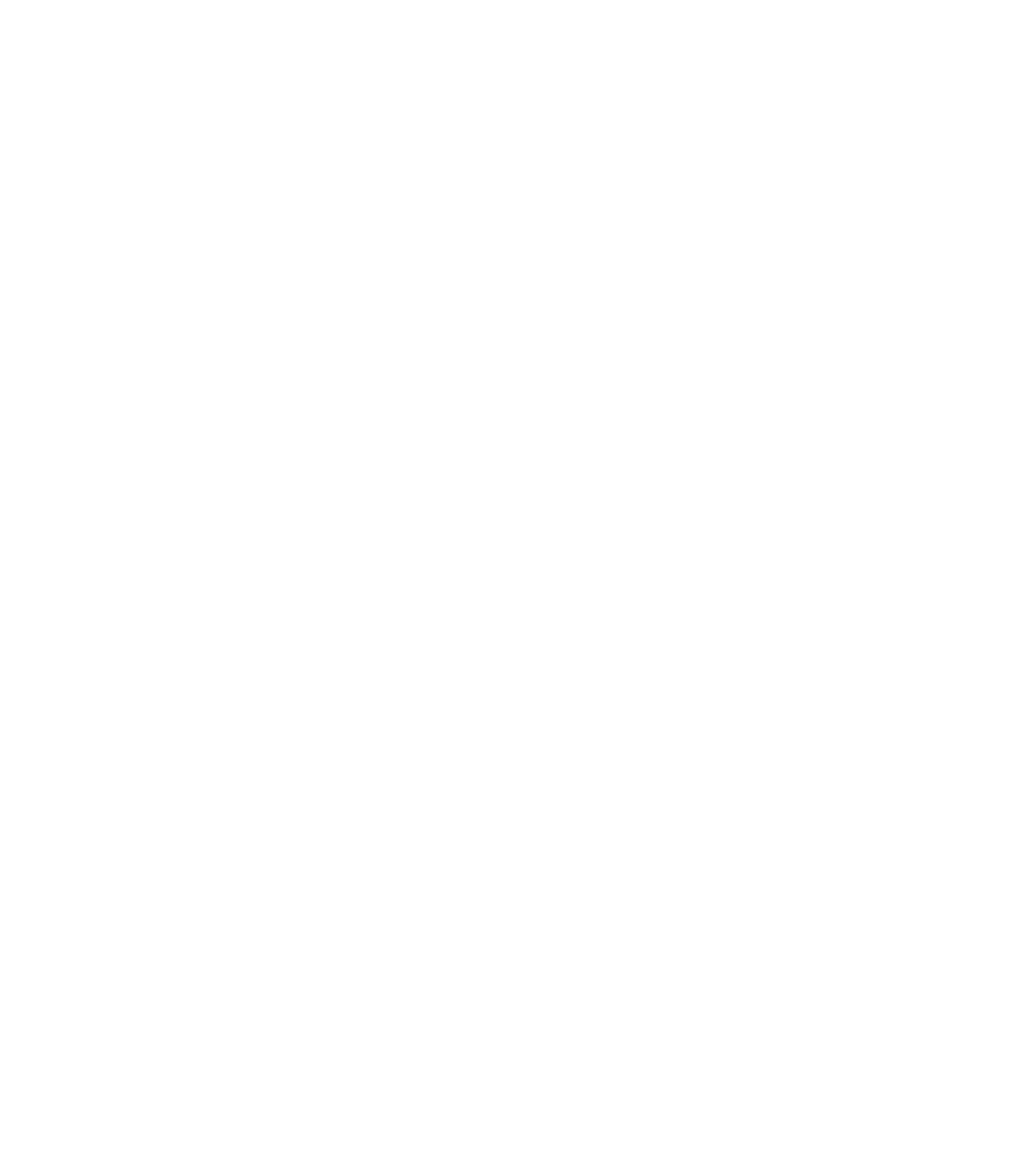
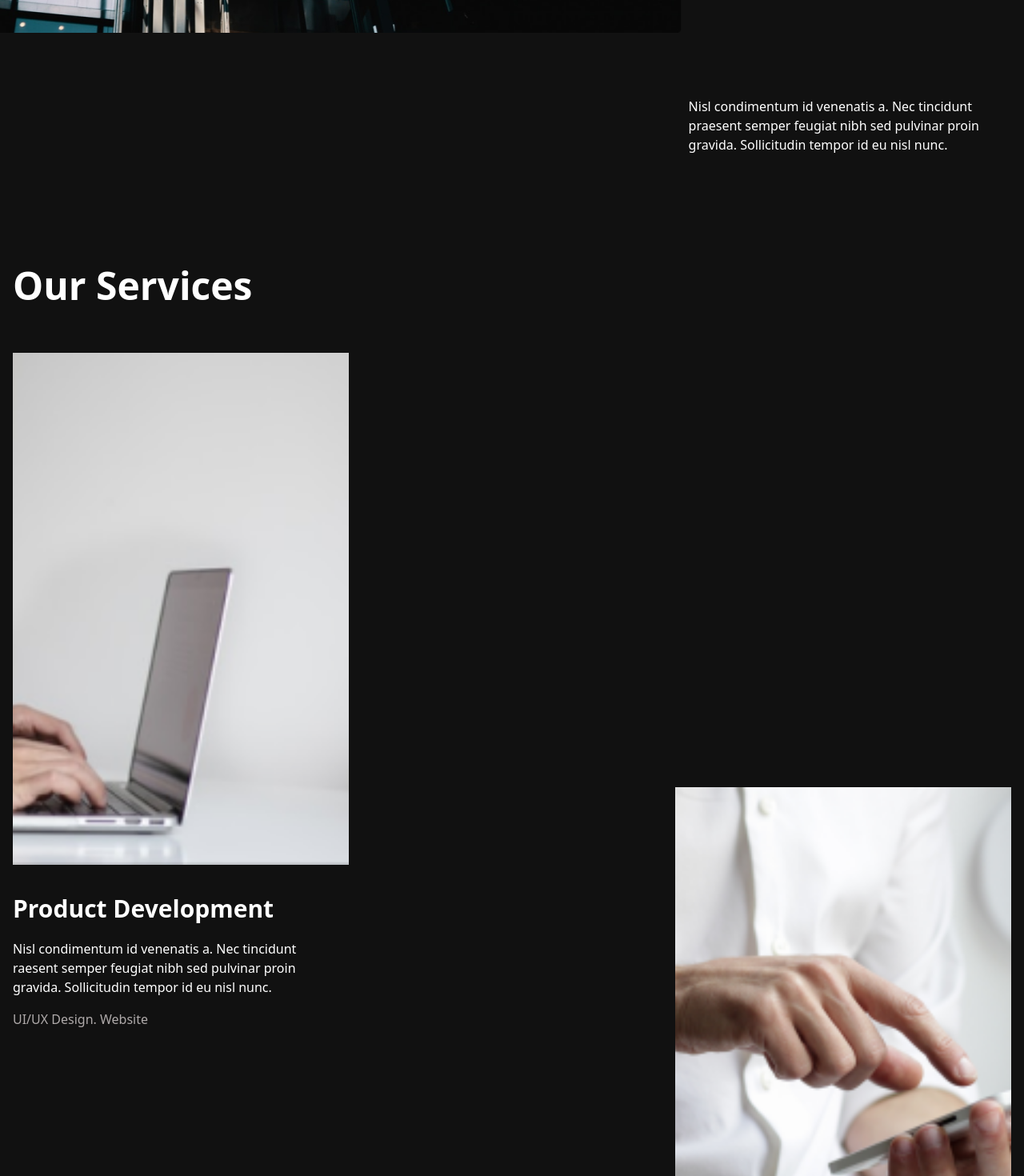
Before and after one commit to alisyahidin/xdev, a Next.js app: page /our-services in a window 1280 px wide. Before the commit this address had no page. Shown: the part 1180-2650 px from the top of the page at 80% size. Before the commit the page ends 800 px from the top, so only its background shows below. Built offline with nearby package versions, Linux system fonts and the light colour scheme.

Commit message:
update our service page

```diff
--- a/components/homepage/OurServices.tsx
+++ b/components/homepage/OurServices.tsx
@@ -1,25 +1,8 @@
 import React, { useState } from 'react';
+import Link from 'next/link'
 import Arrow from 'components/Arrow'
 import { AnimatePresence, AnimateSharedLayout, motion } from 'framer-motion';
-
-const services = [
-  {
-    title: 'Product Development',
-    image: '/images/service-1.png',
-  },
-  {
-    title: 'User Experience',
-    image: '/images/service-2.png',
-  },
-  {
-    title: 'SEO Optimization',
-    image: '/images/service-3.png',
-  },
-  {
-    title: 'Co Creation',
-    image: '/images/service-4.png',
-  },
-]
+import { ourServices } from 'pages/our-services'
 
 interface OurServicesProps {}
 
@@ -30,17 +13,19 @@
         Our Services
       </h1>
       <Services />
-      <div className="flex w-full mt-12">
+      <div className="flex items-center w-full mt-12">
         <div className="w-8/12">
           <h2 style={{ color: '#333' }} className="text-3xl mb-4">
             Elevating Brands <br/> through innovation in <span style={{ color: '#EB5757' }}> Digital Transformation.</span>
           </h2>
           <p>Lorem ipsum dolor sit amet, consectetur adipiscing elit, sed do <br/> eiusmod tempor incididunt labore et dolore magna aliqua.</p>
         </div>
-        <div className="w-4/12 flex justify-center items-center">
-          <p className="text-lg font-bold">What we do</p>
-          <Arrow className="ml-4" size={35} />
-        </div>
+        <Link href="/our-services" passHref>
+          <a className="w-4/12 flex justify-center items-center">
+            <p className="text-lg font-bold">What we do</p>
+            <Arrow className="ml-4" size={35} />
+          </a>
+        </Link>
       </div>
     </div>
   );
@@ -54,7 +39,7 @@
   return (
     <AnimateSharedLayout type="crossfade">
       <div className="w-full grid sm:grid-cols-4 grid-cols-2 gap-16 mb-16">
-        {services.map(({ image, title }, index) => (
+        {ourServices.map(({ image, title }, index) => (
           <motion.div layoutId={`service-container-${index}`} onClick={() => setActiveIndex(index)} key={index} className="block cursor-pointer z-0">
             {/* <div className="relative"> */}
               <motion.img
@@ -101,8 +86,8 @@
                   layoutId={`image-${activeIndex}`}
                   animate={{ borderRadius: 0 }}
                   className="h-full"
-                  src={services[activeIndex].image}
-                  alt={services[activeIndex].title}
+                  src={ourServices[activeIndex].image}
+                  alt={ourServices[activeIndex].title}
                 />
                 {/* <div
                   className="absolute w-full h-full top-0 left-0 rounded-md"
@@ -118,21 +103,20 @@
                   exit={{ wordWrap: 'break-word' }}
                   className="text-2xl font-bold leading-7"
                 >
-                  {services[activeIndex].title}
+                  {ourServices[activeIndex].title}
                 </motion.h3>
                 <motion.p
+                  className="whitespace-pre-line"
                   initial={{ x: -30, opacity: 0 }}
                   animate={{ x: 0, opacity: 1 }}
                 >
-                  Nisl condimentum id venenatis a. Nec tincidunt <br/>
-                  praesent semper feugiat nibh sed pulvinar proin <br/>
-                  gravida. Sollicitudin tempor id eu nisl nunc.
+                  {ourServices[activeIndex].detail}
                 </motion.p>
                 <motion.p
                   initial={{ x: -30, opacity: 0 }}
                   animate={{ x: 0, opacity: 1 }}
                 >
-                  UI/UX Design. Website.
+                  {ourServices[activeIndex].category}
                 </motion.p>
               </div>
               <svg onClick={() => setActiveIndex(null)} className="cursor-pointer" height="38px" viewBox="0 0 9.9375 8.1761" xmlns="http://www.w3.org/2000/svg">
--- /dev/null
+++ b/pages/our-services.tsx
@@ -0,0 +1,119 @@
+import React from 'react';
+import Head from 'next/head';
+import Section from 'components/Section';
+import Footer from 'components/Footer';
+import clsx from 'clsx';
+
+export const ourServices = [
+  {
+    title: 'Product Development',
+    detail: `Nisl condimentum id venenatis a. Nec tincidunt
+      raesent semper feugiat nibh sed pulvinar proin
+      gravida. Sollicitudin tempor id eu nisl nunc.`,
+    category: 'UI/UX Design. Website',
+    image: '/images/service-1.png',
+  },
+  {
+    title: 'User Experience',
+    detail: `Nisl condimentum id venenatis a. Nec tincidunt
+      raesent semper feugiat nibh sed pulvinar proin
+      gravida. Sollicitudin tempor id eu nisl nunc.`,
+    category: 'UI/UX Design. Website',
+    image: '/images/service-2.png',
+  },
+  {
+    title: 'SEO Optimization',
+    detail: `Nisl condimentum id venenatis a. Nec tincidunt
+      raesent semper feugiat nibh sed pulvinar proin
+      gravida. Sollicitudin tempor id eu nisl nunc.`,
+    category: 'UI/UX Design. Website',
+    image: '/images/service-3.png',
+  },
+  {
+    title: 'Co Creation',
+    detail: `Nisl condimentum id venenatis a. Nec tincidunt
+      raesent semper feugiat nibh sed pulvinar proin
+      gravida. Sollicitudin tempor id eu nisl nunc.`,
+    category: 'UI/UX Design. Website',
+    image: '/images/service-4.png',
+  },
+]
+
+interface OurServicesProps {}
+
+const OurServices: React.FC<OurServicesProps> = () => {
+  return (<>
+    <Head>
+      <title>Our Services - xDev</title>
+    </Head>
+    <Section
+      className="min-h-screen"
+      style={{
+        backgroundColor: '#111111'
+      }}
+    >
+      <div className="container h-full py-16 text-white">
+        <h1 className="text-6xl font-bold whitespace-pre-line my-32">
+          {`Elevating Brands
+          through innovation in
+          Digital Transformation.`}
+        </h1>
+        <img
+          className="my-20"
+          style={{ transform: 'translateX(-20%)' }}
+          src="/images/our-service-hero.png"
+          alt="Our Service Hero"
+        />
+        <div className="flex w-full justify-end">
+          <p className="whitespace-pre-line mr-10">
+            {`Nisl condimentum id venenatis a. Nec tincidunt
+            praesent semper feugiat nibh sed pulvinar proin
+            gravida. Sollicitudin tempor id eu nisl nunc.`}
+          </p>
+        </div>
+      </div>
+    </Section>
+    <Section
+      className="min-h-screen"
+      style={{
+        backgroundColor: '#111111'
+      }}
+    >
+      <div className="container h-full py-16 text-white">
+        <h2 className="text-5xl font-bold mb-12">
+          Our Services
+        </h2>
+        <div className="grid grid-cols-2 auto-rows-auto gap-56">
+          {ourServices.map((service, index) => {
+            const isEven = (index + 1) % 2 === 0
+            return (
+              <div
+                key={index}
+                className={clsx([
+                  'row-span-2 flex flex-col min-h-full',
+                  `row-start-${index + 1}`,
+                  isEven ? 'col-start-2 items-end text-right' : 'col-start-1'
+                ])}
+              >
+                <img
+                  className="mb-8"
+                  style={{ height: 640, width: 420, objectFit: 'cover' }}
+                  src={service.image}
+                  alt={service.title}
+                />
+                <h3 className="text-3xl font-bold mb-4">{service.title}</h3>
+                <p className="whitespace-pre-line mb-4">
+                  {service.detail}
+                </p>
+                <p className="mb-4" style={{ color: '#AFAAAA' }}>{service.category}</p>
+              </div>
+            )
+          })}
+        </div>
+      </div>
+    </Section>
+    <Footer />
+  </>);
+};
+
+export default OurServices;
--- a/pages/works.tsx
+++ b/pages/works.tsx
@@ -7,7 +7,7 @@
 const data = [
   {
     title: 'Hakuhodo : H3',
-    description: `H:Three is Hakuhodo’s fifth agency in Indonesia.
+    detail: `H:Three is Hakuhodo’s fifth agency in Indonesia.
       Within its first year, H:Three has managed to acquire
       several local and International clients.`,
     category: 'UI/UX Design. Website.',
@@ -16,7 +16,7 @@
   },
   {
     title: 'InterBIO',
-    description: `interBIO is the leading identity management
+    detail: `interBIO is the leading identity management
       biometric software solutions company.`,
     category: 'UI/UX Design. Website.',
     logo: '/images/work-logo-2.png',
@@ -24,7 +24,7 @@
   },
   {
     title: 'WAN Solution',
-    description: `WAN Solutions was a system integrator company which has
+    detail: `WAN Solutions was a system integrator company which has
       extensive exposures to the technology driven solutions.`,
     category: 'UI/UX Design. Website.',
     logo: '/images/work-logo-3.png',
@@ -96,8 +96,8 @@
                 </div>
               </div>
               <div className={clsx(["px-10 py-6", isEven && 'order-first text-right'])}>
-                <h2 className="text-3xl font-bold mb-4">{work.title}</h2>
-                <p className="whitespace-pre-line leading-7 mb-4">{work.description}</p>
+                <h3 className="text-3xl font-bold mb-4">{work.title}</h3>
+                <p className="whitespace-pre-line leading-7 mb-4">{work.detail}</p>
                 <p className="mb-4" style={{ color: '#AFAAAA' }}>{work.category}</p>
               </div>
             </div>
```
Also changed, not shown: public/images/our-service-hero.png (added).
